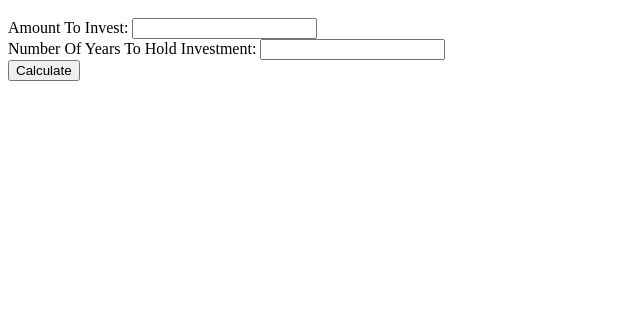
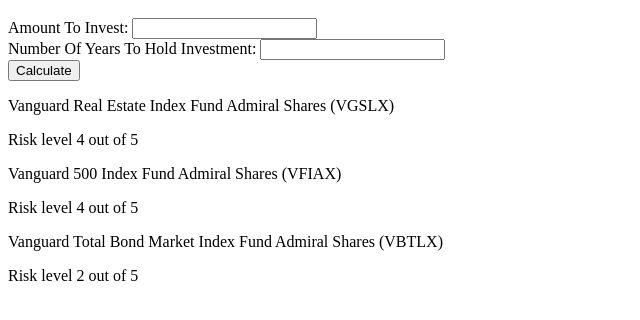
Before and after one commit to NGirn/Vanguard-IndexFund-Comparison-Tool, a plain HTML site: page index.html in a window 1280 px wide. Shown: the part 48-368 px from the top of the page, without its empty margins (0-640 px from the left). Drawn offline with Linux system fonts and the light colour scheme.

Commit message:
Chosen 3 index funds and adding their risk profiles

```diff
--- a/index.html
+++ b/index.html
@@ -11,6 +11,19 @@
 
     <button onclick="calculate()">Calculate</button>
 
+    <div>
+        <p>Vanguard Real Estate Index Fund Admiral Shares (VGSLX)</p>
+        <p>Risk level 4 out of 5</p>
+    </div>
+    <div>
+        <p>Vanguard 500 Index Fund Admiral Shares (VFIAX)</p>
+        <p>Risk level 4 out of 5</p>
+    </div>
+    <div>
+        <p>Vanguard Total Bond Market Index Fund Admiral Shares (VBTLX)</p>
+        <p>Risk level 2 out of 5</p>
+    </div>
+
     <p id="result"></p>
 
     <script src="app.js"></script>
```
